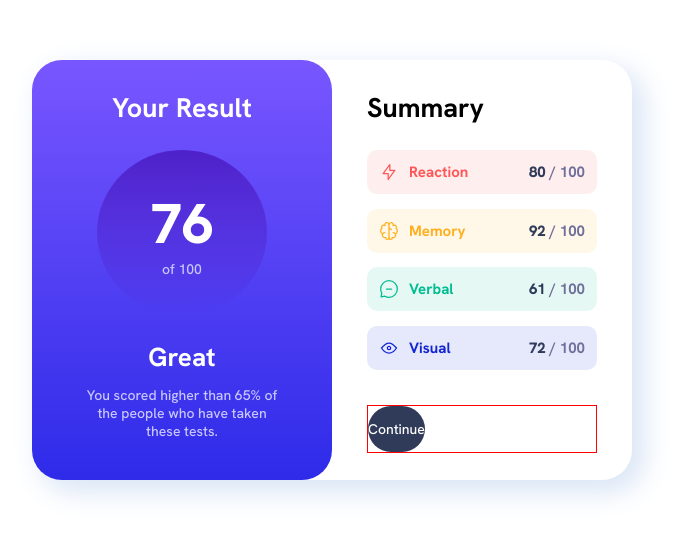
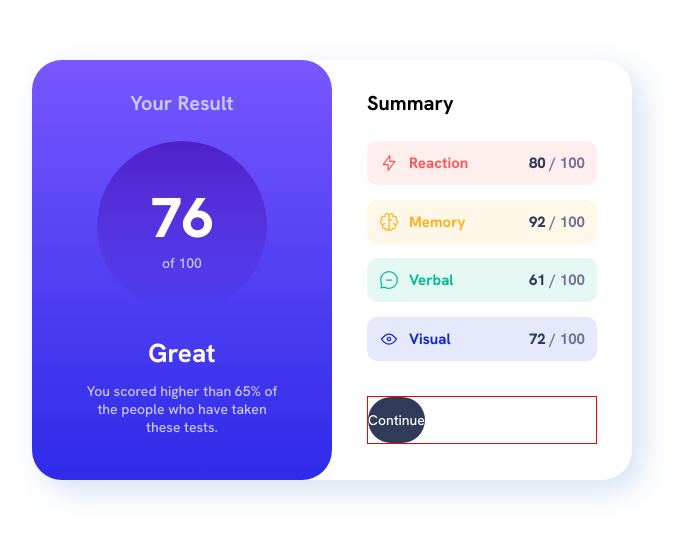
Before and after one commit to Slaks97/results-summary, a plain HTML site: page index.html in a window 1280 px wide. Shown: the part 130-666 px from the top of the page, without its empty margins (308-989 px from the left). Drawn offline with Linux system fonts and the light colour scheme.

Commit message:
Update style.css

```diff
--- a/css/style.css
+++ b/css/style.css
@@ -41,11 +41,11 @@ body {
     padding-bottom: 40px;
 }
 
-.results-card h3 {
+.results-card h2 {
     color: hsl(241, 100%, 89%);
 }
 
-.card h3 {
+.card h2 {
     font-size: 20px;
     font-weight: 700;
 }
```
